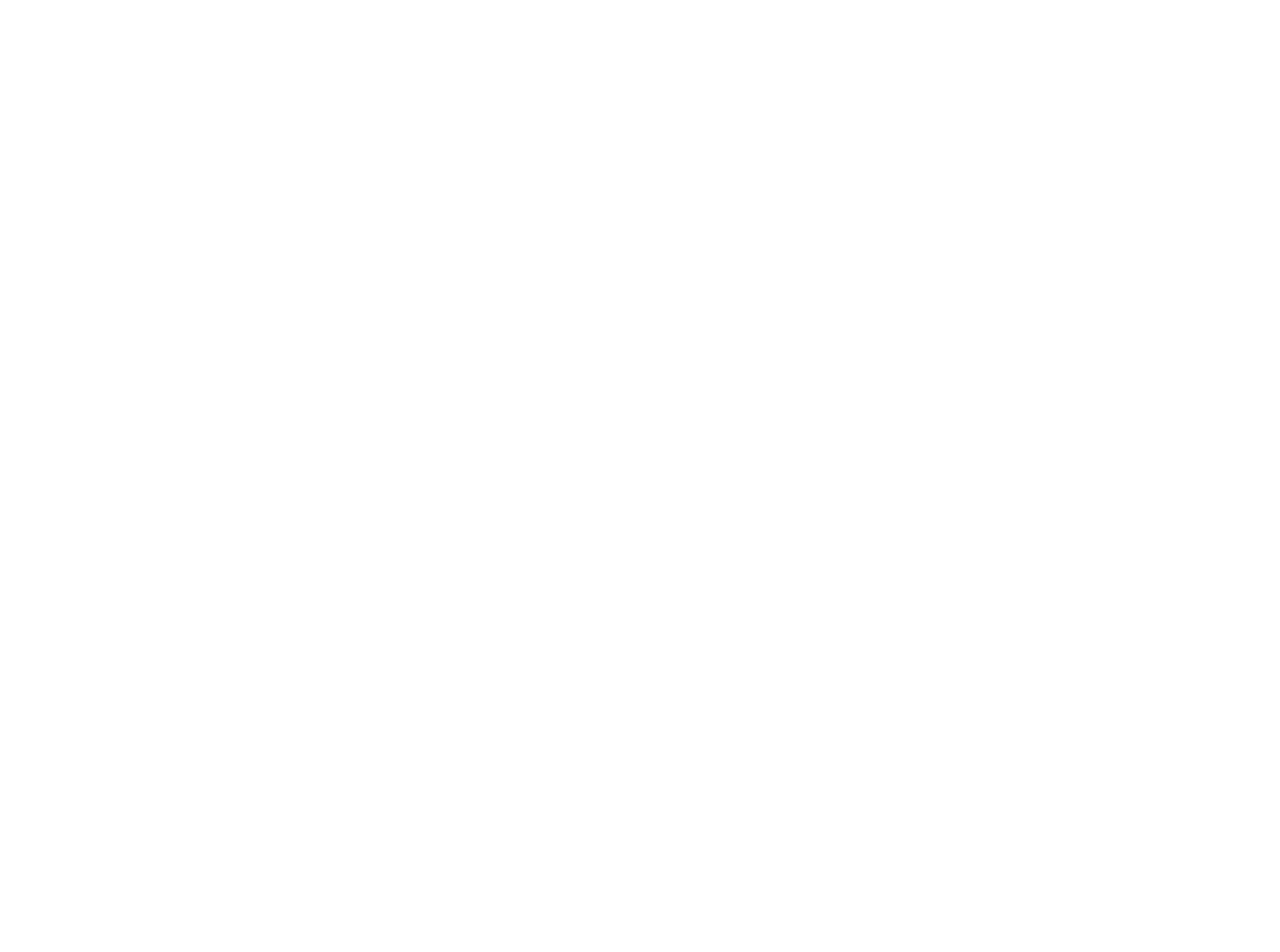
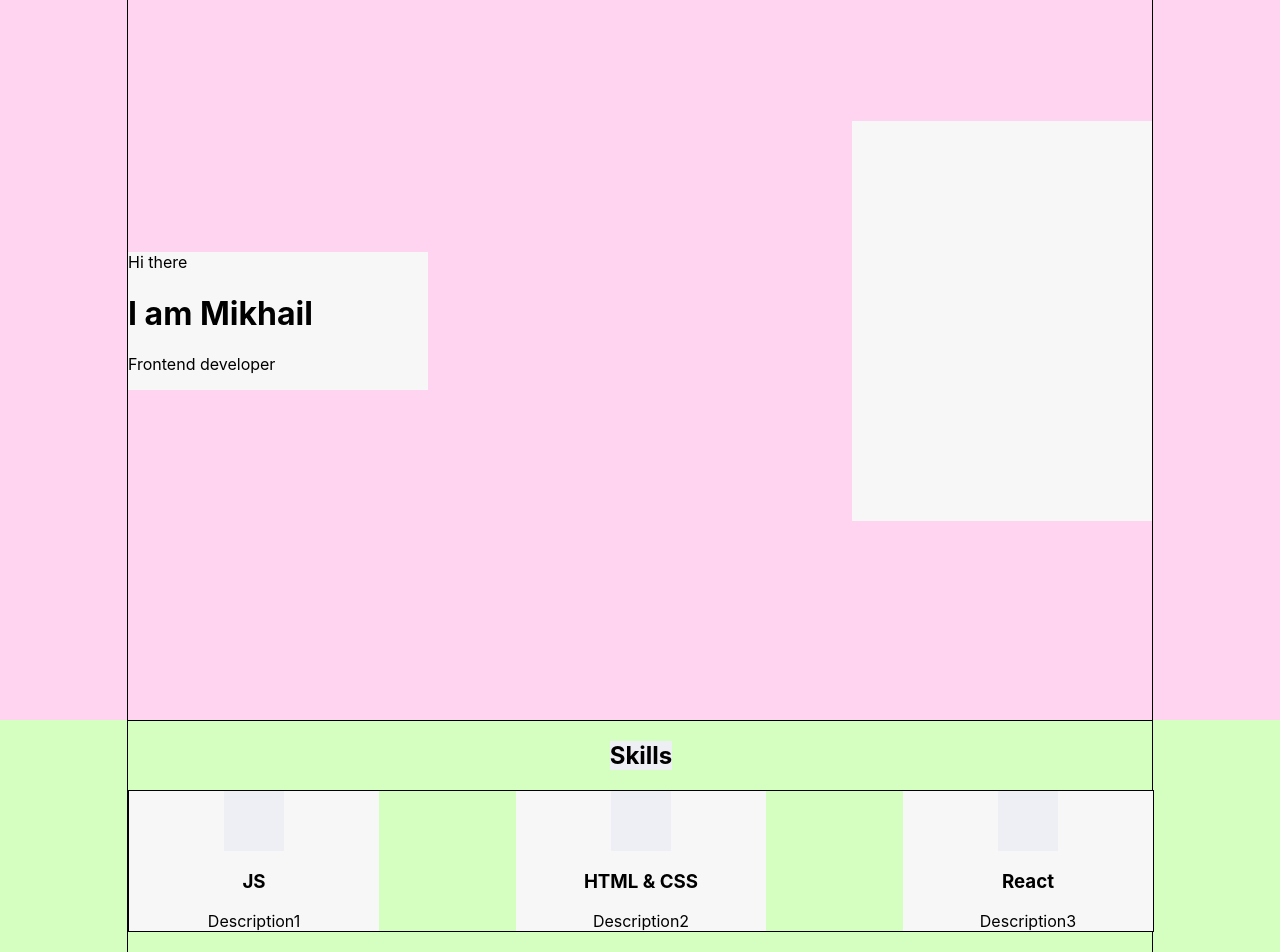
Before and after one commit to kozMikhailS1286/portfolio, a React (Create React App) app: page / in a window 1280 px wide. Shown: the part 160-1112 px from the top of the page. Before the commit the page ends 800 px from the top, so only its background shows below. Built offline with nearby package versions, Linux system fonts and the light colour scheme.

Commit message:
26.04.23, Finish video 1.

```diff
--- a/src/App.tsx
+++ b/src/App.tsx
@@ -1,14 +1,17 @@
 import React from 'react';
 import './App.css';
 import Header from "./header/Header";
+import Main from "./main/Main";
+import Skills from "./skills/Skills";
 
 function App() {
-  return (
-    <div className="App">
-      <Header />
-
-    </div>
-  );
+    return (
+        <div className="App">
+            <Header/>
+            <Main/>
+            <Skills />
+        </div>
+    );
 }
 
 export default App;
--- /dev/null
+++ b/src/common/styles/Container.module.css
@@ -0,0 +1,10 @@
+.container {
+    border: 1px solid;
+    height: 100%;
+    width: 80%;
+    margin: 0 auto;
+    display: flex;
+    align-items: center;
+    justify-content: space-between;
+    flex-wrap: wrap;
+}
--- /dev/null
+++ b/src/main/Main.module.css
@@ -0,0 +1,15 @@
+.mainBlock {
+    height: 100vh;
+    background-color: #ffd4f0;
+}
+
+.text {
+    width: 300px;
+    background-color: #f7f7f7;
+}
+
+.photo {
+    width: 300px;
+    height: 400px;
+    background-color: #f7f7f7;
+}
--- /dev/null
+++ b/src/main/Main.tsx
@@ -0,0 +1,21 @@
+import React from 'react'
+import style from './Main.module.css'
+import styleContainer from './../common/styles/Container.module.css'
+
+
+function Main() {
+    return (
+        <div className={style.mainBlock}>
+            <div className={styleContainer.container}>
+                <div className={style.text}>
+                    <span> Hi there </span>
+                    <h1> I am Mikhail </h1>
+                    <p> Frontend developer </p>
+                </div>
+                <div className={style.photo}></div>
+            </div>
+        </div>
+    )
+}
+
+export default Main;
--- /dev/null
+++ b/src/skills/Skills.module.css
@@ -0,0 +1,21 @@
+.skillsBlock {
+    height: 100vh;
+    background-color: #d4ffc0;
+}
+
+.skillsContainer {
+    flex-direction: column;
+    justify-content: flex-start;
+}
+
+.title {
+    background-color: #eeeef5;
+}
+
+.skills {
+    border: 1px solid;
+    width: 100%;
+    display: flex;
+    justify-content: space-between;
+    flex-wrap: wrap;
+}
--- /dev/null
+++ b/src/skills/Skills.tsx
@@ -0,0 +1,27 @@
+import React from 'react'
+import style from './Skills.module.css';
+import styleContainer from './../common/styles/Container.module.css'
+import Skill from "./skill/Skill";
+
+function Skills() {
+    return (
+        <div className={style.skillsBlock}>
+            <div className={`${styleContainer.container} ${style.skillsContainer}`}>
+                <h2 className={style.title}> Skills </h2>
+                <div className={style.skills}>
+                    <Skill title={"JS"}
+                           description={"Description1"}
+                    />
+                    <Skill title={"HTML & CSS"}
+                           description={"Description2"}
+                    />
+                    <Skill title={"React"}
+                           description={"Description3"}
+                    />
+                </div>
+            </div>
+        </div>
+    )
+}
+
+export default Skills;
--- /dev/null
+++ b/src/skills/skill/Skill.module.css
@@ -0,0 +1,14 @@
+.skill {
+    width: 250px;
+    background-color: #f7f7f7;
+    display: flex;
+    flex-direction: column;
+    align-items: center;
+    text-align: center;
+}
+
+.icon {
+    height: 60px;
+    width: 60px;
+    background-color: #eeeef5;
+}
--- /dev/null
+++ b/src/skills/skill/Skill.tsx
@@ -0,0 +1,21 @@
+import React from 'react'
+import style from './Skill.module.css';
+
+
+type PropsType = {
+    title: string
+    description: string
+}
+function Skill(props: PropsType) {
+    return (
+        <div className={style.skill}>
+            <div className={style.icon}>  </div>
+            <h3> {props.title} </h3>
+            <span className={style.description}>
+            {props.description}
+            </span>
+        </div>
+    )
+}
+
+export default Skill;
```
